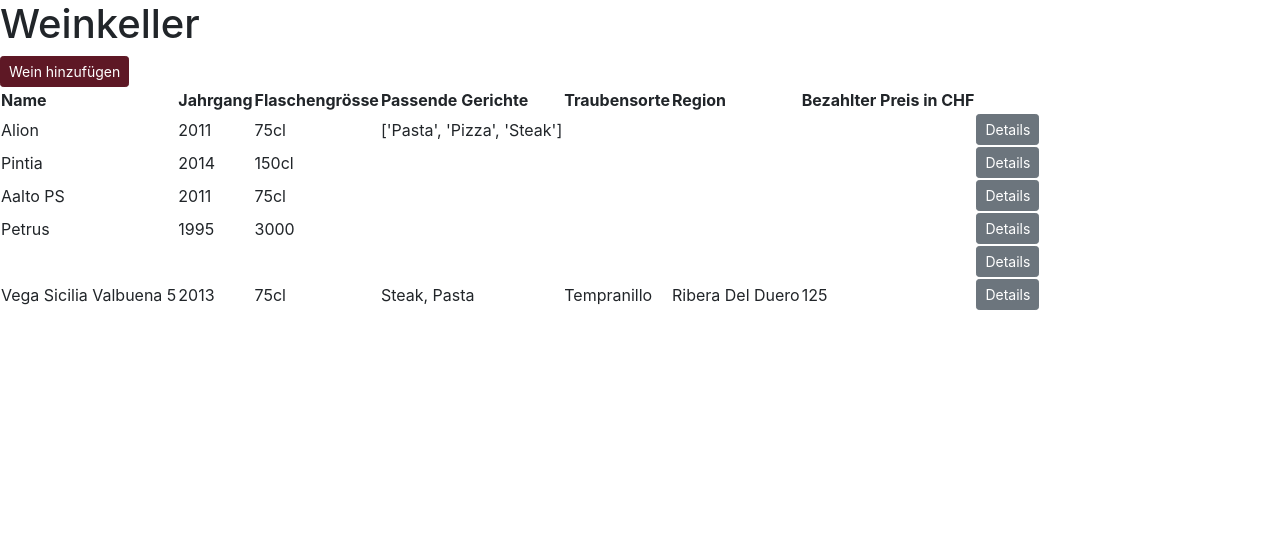
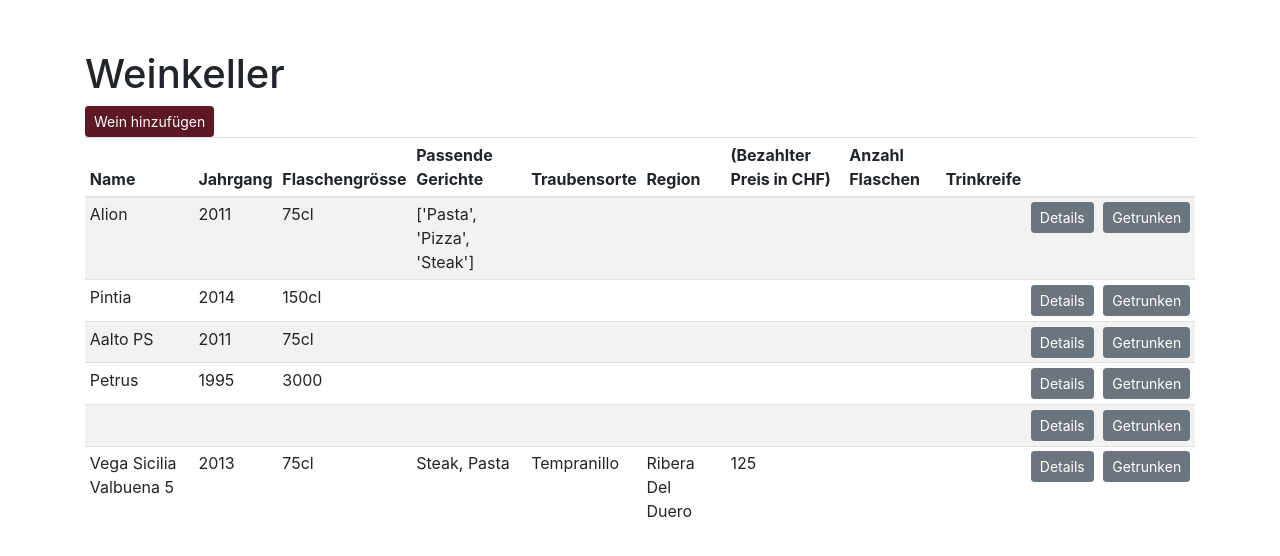
Before and after one commit to jannikmeier/prog2, a Flask app: page /cellar in a window 1280 px wide. Shown: the part 56-612 px from the top of the page. Run offline with Flask 2, Linux system fonts and the light colour scheme; some libraries are stand-ins or nearby versions.

Commit message:
Layout Optimierungen

```diff
--- a/static/main.css
+++ b/static/main.css
@@ -11,3 +11,11 @@ nav.navbar {
     background-color: rgba(94, 24, 37, 0.8);
     border-color: rgba(94, 24, 37, 0.8);
 }
+
+.row {
+    margin-top: 50px;
+}
+
+hr {
+    margin: 25px 0;
+}
--- a/templates/cellar.html
+++ b/templates/cellar.html
@@ -19,9 +19,13 @@
                 </li>
             </ul>
         </nav>
+        <div class="container">
+            <div class="row">
+              <div class="col-sm">
                 <h1>Weinkeller</h1>
                 <a href="/add" class="btn btn-primary btn-sm" role="button">Wein hinzuf&uuml;gen</a>
-        <table>
+                <table class="table table-sm table-striped">
+                    <thead>
                         <tr>
                             <th>Name</th>
                             <th>Jahrgang</th>
@@ -29,11 +33,15 @@
                             <th>Passende Gerichte</th>
                             <th>Traubensorte</th>
                             <th>Region</th>
-            <th>Bezahlter Preis in CHF</th>
+                            <th>(Bezahlter Preis in CHF)</th>
+                            <th>Anzahl Flaschen</th>
+                            <th>Trinkreife</th>
+                            <th>&nbsp;</th>
                             <th>&nbsp;</th>
                         </tr>
+                    </thead>
+                    <tbody>
                         {% for wine in wines %}
-
                         <tr>
                             <td>{{ wine.name }}</td>
                             <td>{{ wine.year }}</td>
@@ -42,9 +50,16 @@
                             <td>{{ wine.grape }}</td>
                             <td>{{ wine.region }}</td>
                             <td>{{ wine.pricepaid }}</td>
+                            <td>&nbsp;</td>
+                            <td>&nbsp;</td>
                             <td><a href="detail/{{ wine.id }}" class="btn btn-secondary btn-sm" role="button">Details</a></td>
+                            <td><a href="#" class="btn btn-secondary btn-sm" role="button">Getrunken</a></td>
                         </tr>
                         {% endfor %}
+                    </tbody>
                 </table>
+            </div>
+        </div>
+        </div>
     </body>
 </html>
--- a/templates/winepairing.html
+++ b/templates/winepairing.html
@@ -19,6 +19,9 @@
             </li>
           </ul>
         </nav>
+        <div class="container">
+          <div class="row">
+            <div class="col-sm">
               <h1>Wine Pairing</h1>
               <p>Welcher Wein zu welchem Essen?</p>
               <form action="winepairing" class="form-inline">
@@ -26,5 +29,8 @@
                 <input type="text" class="form-control mb-2 mr-sm-2" id="meal" placeholder="Pasta, Steak, etc." style="width:inherit;"/>
                 <button type="submit" class="btn btn-primary mb-2">Passenden Wein dazu finden</button>
               </form>
+            </div>
+          </div>
+        </div>
     </body>
 </html>
```
Also changed, not shown: templates/add.html (+7 -1 lines), templates/detail.html (+7 -1 lines), templates/index.html (+8 -2 lines). Lines whose indentation alone changed are shown as unchanged.
